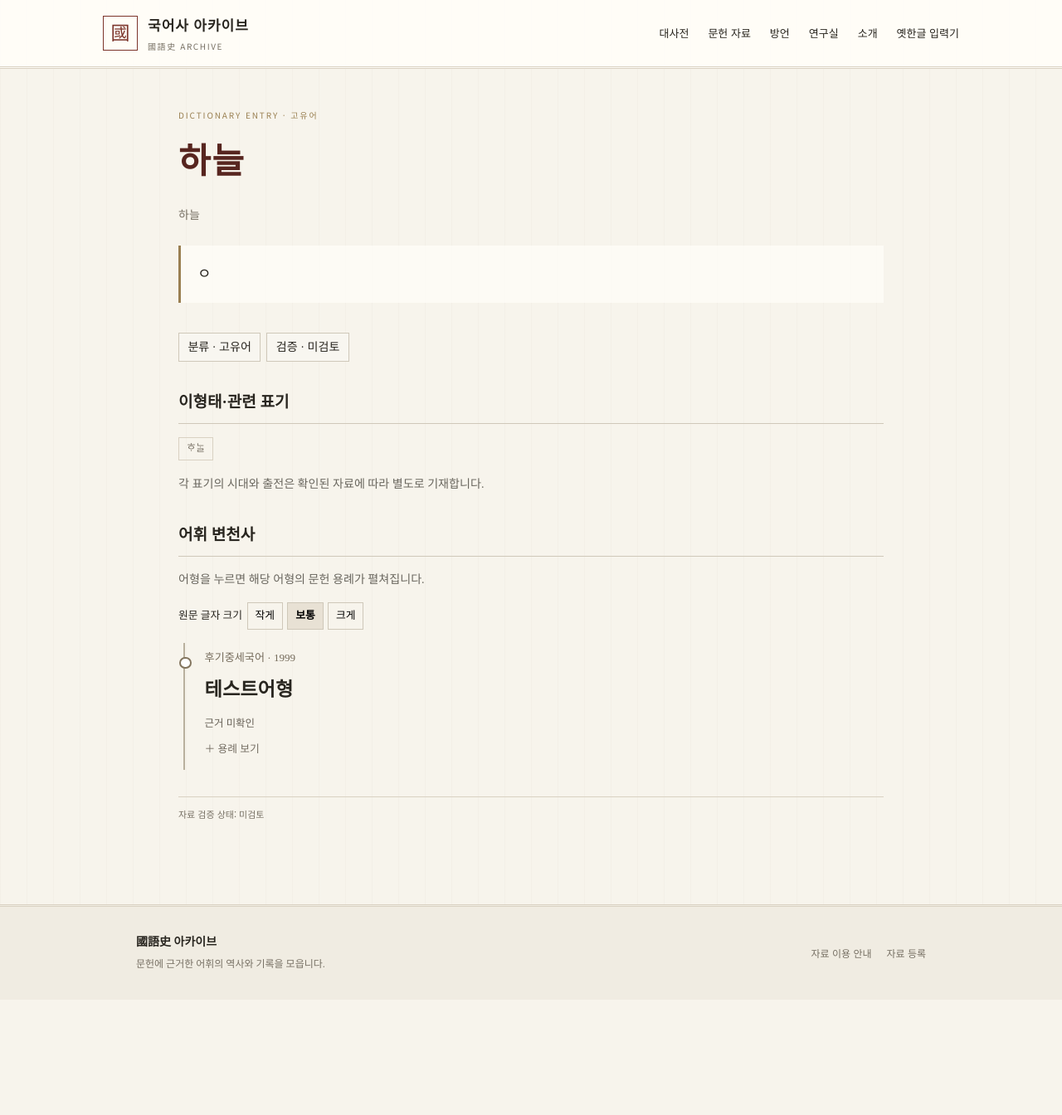
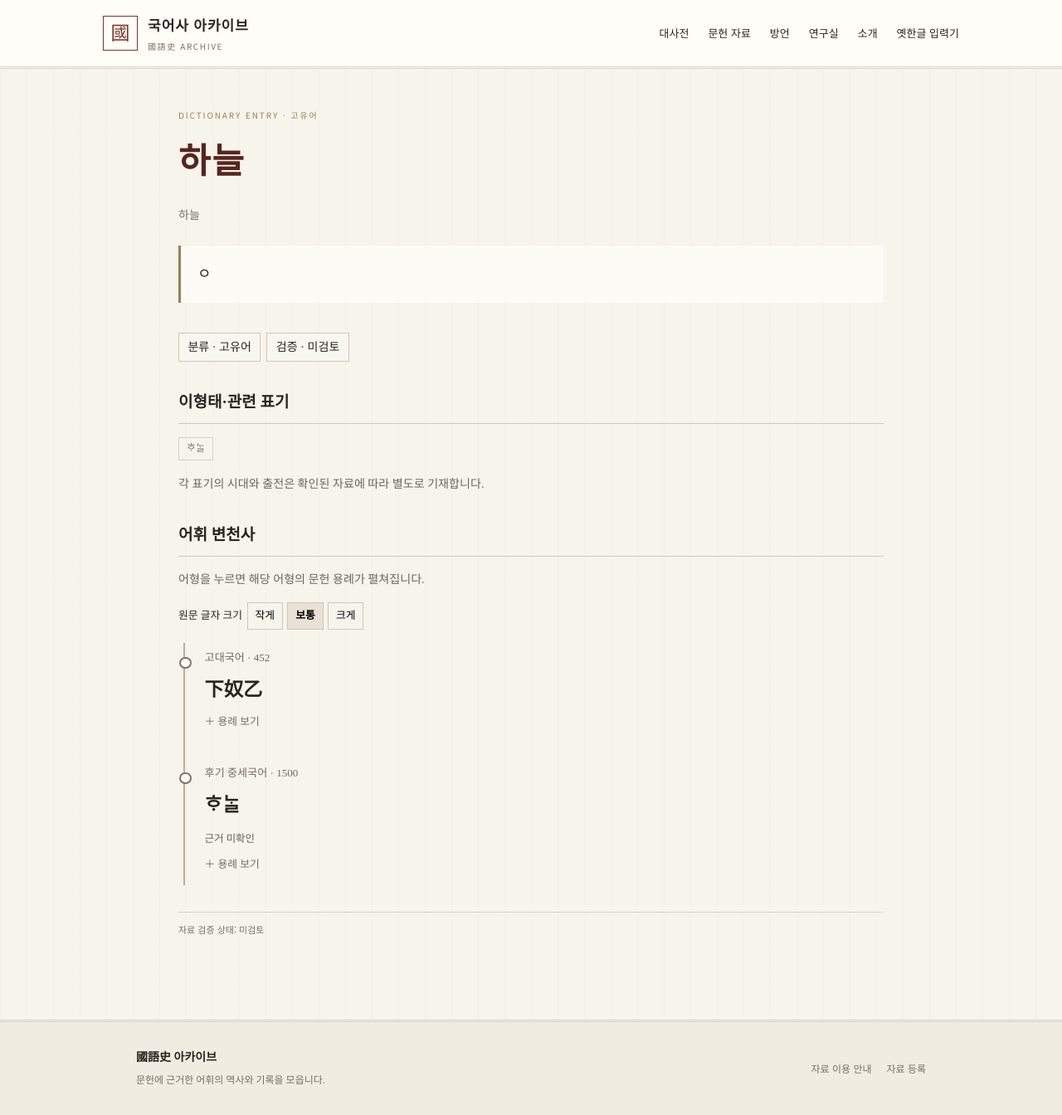
Before and after one commit to namomiru/malagamu, a Jekyll site: the page built from _entries/haneul.md, in a window 1280 px wide. Shown: the whole page at 83% size. Built offline with Jekyll 4.4.1, drawn with Linux system fonts in a browser that asks for light colours; before the commit the page ends 1205 px from its top, so only the background shows below that.

Commit message:
Update _entries/haneul.md (via Pages CMS)

```diff
--- a/_entries/haneul.md
+++ b/_entries/haneul.md
@@ -8,12 +8,16 @@ pronunciation: 하늘
 variants:
   - ᄒᆞᄂᆞᆯ
 historical_forms:
-  - period: 후기중세국어
-    form: 테스트어형
+  - period: 후기 중세국어
+    form: ᄒᆞᄂᆞᆯ
     meaning: 화면 표시 확인용
     source: 테스트자료
-    date: "1999"
+    date: "1500"
     citation: 동해고략
     translation: 번역이다
     evidence: 근거 미확인
+  - period: 고대국어
+    form: 下奴乙
+    source: 삼국사기
+    date: "452"
 ---
```
